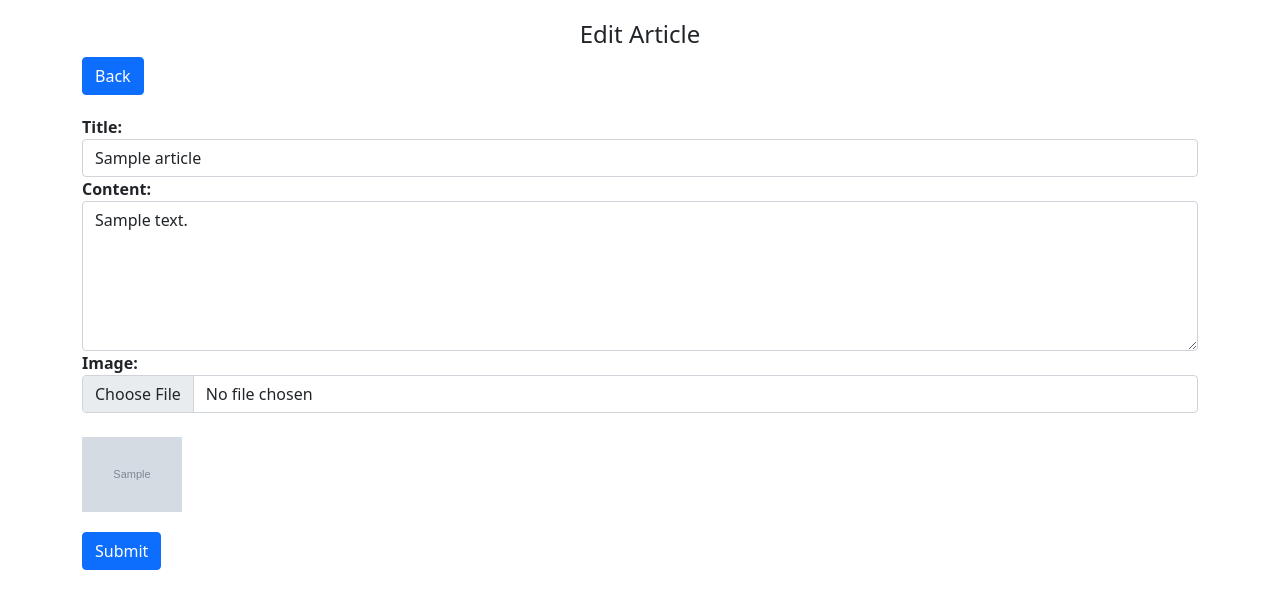
After one commit to khuzaemah/investree-blade, a Laravel app: page /articles/1/edit in a window 1280 px wide. The commit adds this page. Shown: the top 609 px of the page. Run offline with Laravel 9, Linux system fonts and the light colour scheme; tables that the repository leaves empty hold one stand-in row (values such as "Sample post"); grey boxes marked "Sample" are stand-in pictures.

Commit message:
add feature article show, edit

```diff
--- a/app/Http/Controllers/ArticleController.php
+++ b/app/Http/Controllers/ArticleController.php
@@ -103,7 +103,7 @@ class ArticleController extends Controller
             unset($input['image']);
         }
 
-        $article->uppdate($input);
+        $article->update($input);
 
         return  redirect()->route('articles.index')->with('success', 'Article updated successfully');
     }
--- /dev/null
+++ b/resources/views/articles/edit.blade.php
@@ -0,0 +1,59 @@
+@extends('articles.layout')
+
+@section('content')
+    <div class="row" style="margin-top: 20px;">
+        <div class="col-lg-12 margin-tb">
+            <div style="text-align: center;">
+                <h4>Edit Article</h4>
+            </div>
+            <div class="pull-right">
+                <a class="btn btn-primary" href="{{ route('articles.index') }}"> Back</a>
+            </div>
+        </div>
+    </div>
+
+    @if ($errors->any())
+        <div class="alert alert-danger">
+            <strong>Whoops!</strong> There were some problems with your input.<br><br>
+            <ul>
+                @foreach ($errors->all() as $error)
+                    <li>{{ $error }}</li>
+                @endforeach
+            </ul>
+        </div>
+    @endif
+
+    <form action="{{ route('articles.update', $article->id) }}" method="POST" enctype="multipart/form-data"
+        style="margin-top: 20px;">
+        @csrf
+        @method('PUT')
+
+        <div class="row">
+            <div class="col-xs-12 col-sm-12 col-md-12">
+                <div class="form-group">
+                    <strong>Title:</strong>
+                    <input type="text" name="title" value="{{ $article->title }}" class="form-control" placeholder="Title">
+                </div>
+            </div>
+            <div class="col-xs-12 col-sm-12 col-md-12">
+                <div class="form-group">
+                    <strong>Content:</strong>
+                    <textarea class="form-control" style="height:150px" name="content"
+                        placeholder="Content">{{ $article->content }}</textarea>
+                </div>
+            </div>
+            <div class="col-xs-12 col-sm-12 col-md-12">
+                <div class="form-group">
+                    <strong>Image:</strong>
+                    <input type="file" name="image" class="form-control" placeholder="image">
+                    <br>
+                    <img src="/images/{{ $article->image }}" width="100px">
+                </div>
+            </div>
+            <div class="col-xs-12 col-sm-12 col-md-12" style="margin-top: 20px;">
+                <button type="submit" class="btn btn-primary">Submit</button>
+            </div>
+        </div>
+
+    </form>
+@endsection
--- a/resources/views/articles/index.blade.php
+++ b/resources/views/articles/index.blade.php
@@ -4,7 +4,7 @@
     <div class="row" style="margin-top: 20px;">
         <div class="col-lg-12 margin-tb">
             <div style="text-align: center;">
-                <h4>Laravel 9 CRUD Application with Image Upload</h4>
+                <h4>Laravel 9 CRUD Article</h4>
             </div>
             <div class="pull-right">
                 <a class="btn btn-success" href="{{ route('articles.create') }}">
```
Also changed, not shown: resources/views/articles/show.blade.php (added, +35 -0 lines), public/images/20221026090305.png (added).
